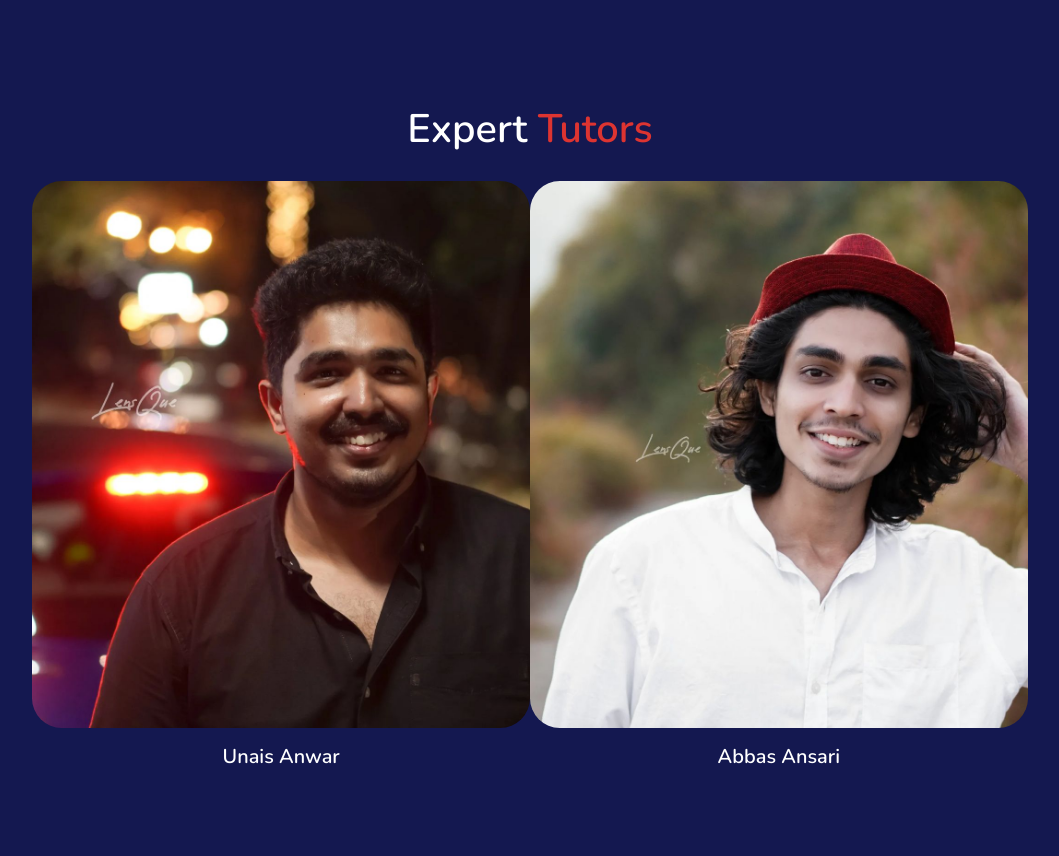
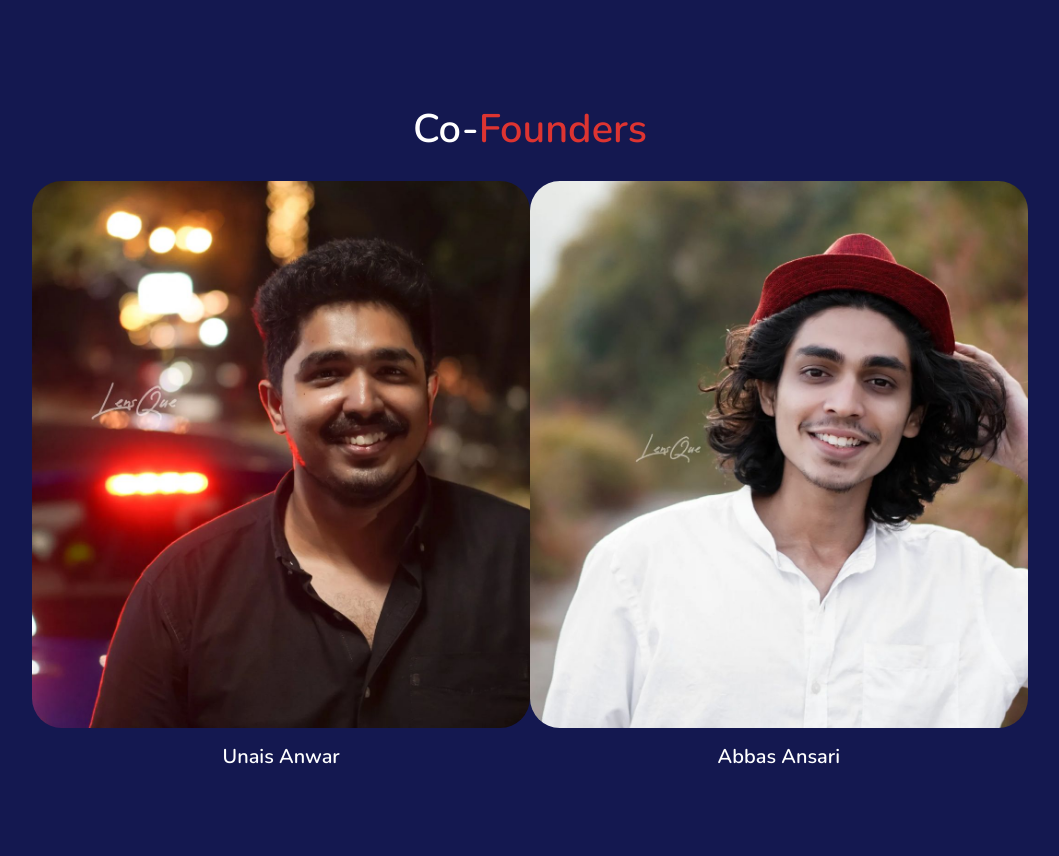
Before and after one commit to FarisShamsudeen/AbundancyOnline, a plain HTML site: page index.html in a window 1280 px wide. Shown: the part 2628-3484 px from the top of the page, without its empty margins (110-1169 px from the left). Drawn offline with nearby package versions, Linux system fonts and the light colour scheme.

Commit message:
tutors changed into founders

```diff
--- a/index.html
+++ b/index.html
@@ -157,7 +157,7 @@
 
     <section class="teachers" id="teachers">
 
-        <h1 class="heading">Expert <span>Tutors </span></h1>
+        <h1 class="heading">Co-<span>Founders</span></h1>
 
         <div class="teachers-slide">
 
```
